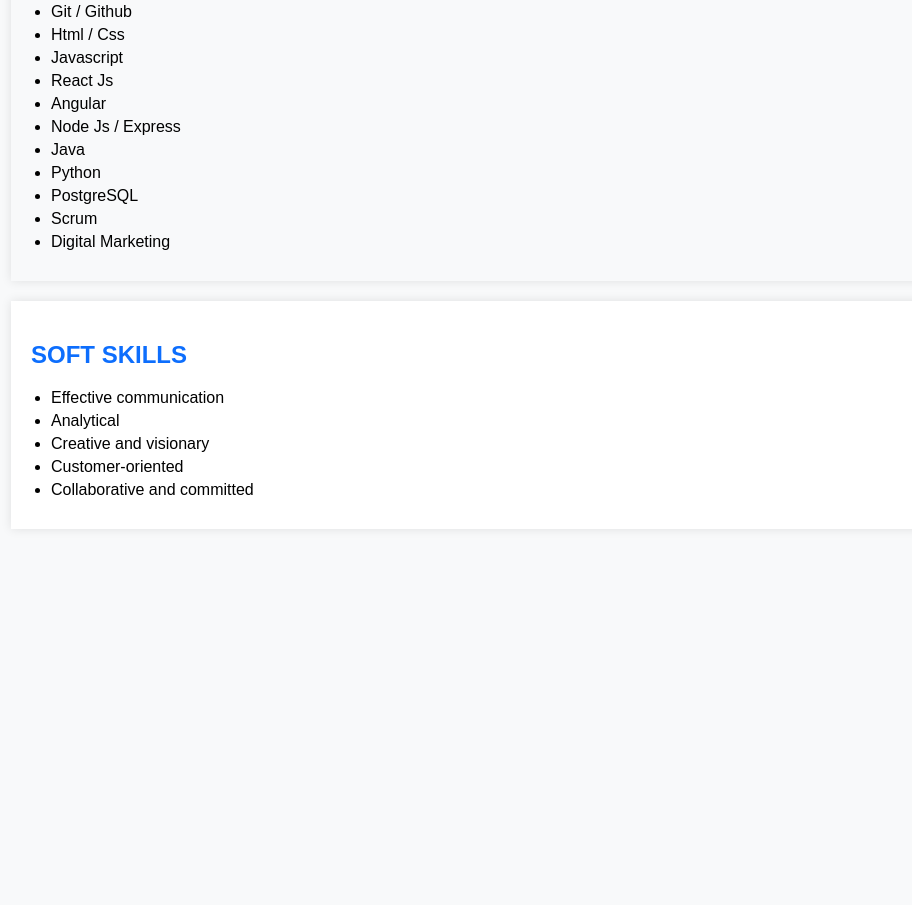
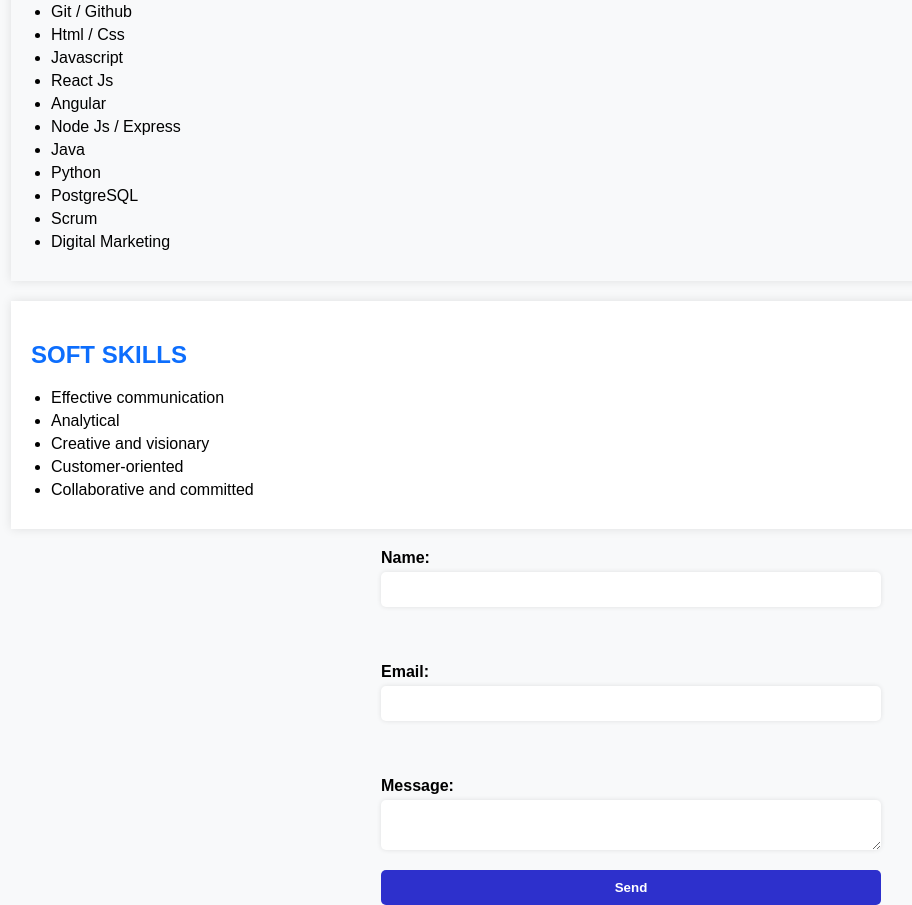
Before and after one commit to ExeFidalgo/CV-WEB, a plain HTML site: page index.html in a window 1280 px wide. Shown: the part 2979-3884 px from the top of the page, without its empty margins (9-921 px from the left). Before the commit the page ends 3528 px from the top, so only its background shows below. Drawn offline with Linux system fonts and the light colour scheme.

Commit message:
cambios al formulario html y css

```diff
--- a/index.html
+++ b/index.html
@@ -1,11 +1,13 @@
 <!DOCTYPE html>
 <html lang="en">
+
 <head>
   <meta charset="UTF-8" />
   <meta name="viewport" content="width=device-width, initial-scale=1.0" />
   <link rel="stylesheet" href="style.css" />
   <title>Ezequiel Horacio Fidalgo - Curriculum Vitae</title>
 </head>
+
 <body>
   <header>
     <h1>Ezequiel Horacio Fidalgo</h1>
@@ -123,6 +125,25 @@
         <li>Collaborative and committed</li>
       </ul>
     </div>
+    <div>
+      <form id="myForm">
+        <label for="name">Name:</label>
+        <input type="text" id="name" name="name">
+          <br>
+          <br>
+        <label for="email">Email:</label>
+        <input type="email" id="email" name="email">
+          <br>
+          <br>
+
+        <label for="message">Message:</label>
+        <textarea id="message" name="message"></textarea>
+
+        <button type="submit">Send</button>
+      </form>
+
+    </div>
     </div>
 </body>
+
 </html>
--- a/style.css
+++ b/style.css
@@ -108,3 +108,41 @@
     color: var(--primary-color);
     font-weight: bold;
   }
+
+  /* Estilos para el formulario */
+#myForm {
+  display: flex;
+  flex-direction: column;
+  max-width: 500px;
+  margin: 0 auto;
+}
+
+label {
+  margin-bottom: 5px;
+  font-weight: bold;
+}
+
+input[type="text"],
+input[type="email"],
+textarea {
+  padding: 10px;
+  margin-bottom: 20px;
+  border-radius: 5px;
+  border: none;
+  box-shadow: 0 0 5px rgba(0, 0, 0, 0.1);
+}
+
+button[type="submit"] {
+  padding: 10px;
+  border: none;
+  border-radius: 5px;
+  background-color: #2d30cc;
+  color: white;
+  font-weight: bold;
+  cursor: pointer;
+  transition: all 0.3s ease;
+}
+
+button[type="submit"]:hover {
+  background-color: #3e8e41;
+}
```
Lines whose indentation alone changed are shown as unchanged.
